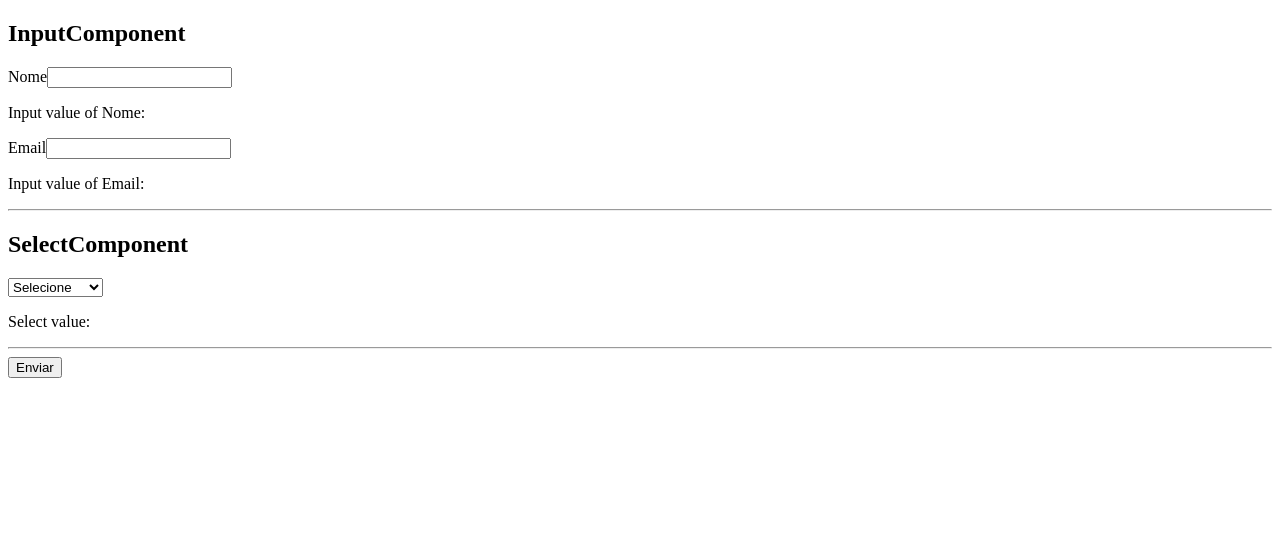
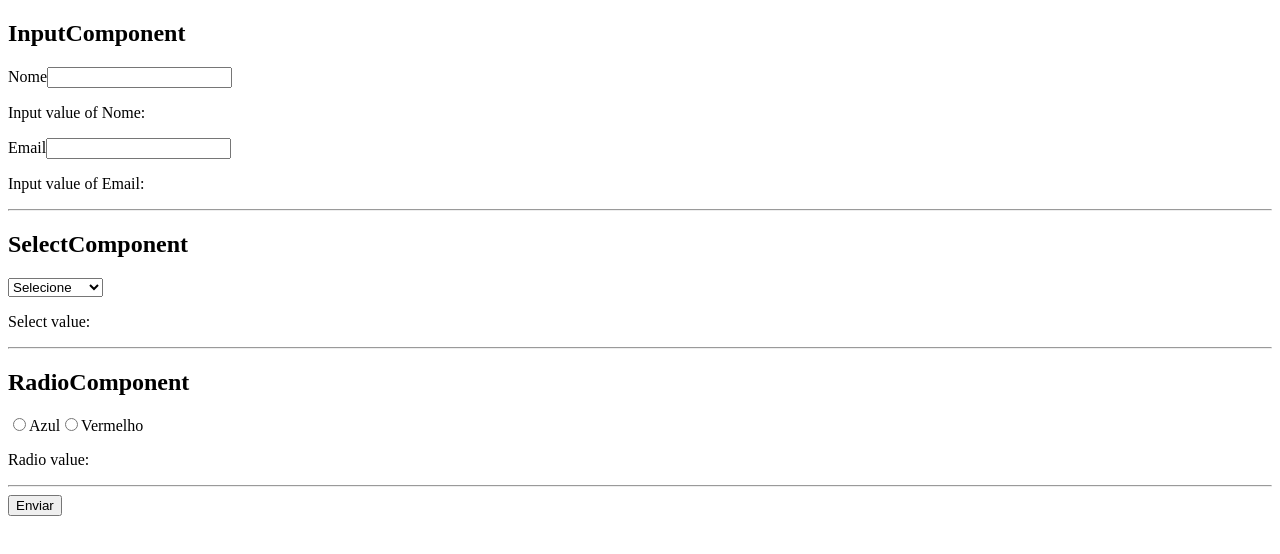
Before and after one commit to Dev-HideyukiTakahashi/origamid-react-course, a React app: page / in a window 1280 px wide. Shown: the top 554 px of the page. Built offline with nearby package versions, Linux system fonts and the light colour scheme; the HTML template or start-up script is replaced by a standard one.

Commit message:
aula: radio component

```diff
--- a/src/components/AppComponents.jsx
+++ b/src/components/AppComponents.jsx
@@ -1,12 +1,14 @@
 import React from "react";
 import { InputComponent } from "./InputComponent";
 import { SelectComponent } from "./SelectComponent";
+import { RadioComponent } from "./RadioComponent";
 
 export const AppComponents = () => {
   const [nome, setNome] = React.useState("");
   const [email, setEmail] = React.useState("");
 
   const [produto, setProduto] = React.useState("");
+  const [cor, setCor] = React.useState("");
 
   return (
     <form>
@@ -27,6 +29,13 @@ export const AppComponents = () => {
         setValue={setProduto}
       />
       <hr />
+      <h2>RadioComponent</h2>
+      <RadioComponent
+        options={["Azul", "Vermelho"]}
+        value={cor}
+        setValue={setCor}
+      />
+      <hr />
       <button>Enviar</button>
     </form>
   );
--- /dev/null
+++ b/src/components/RadioComponent.jsx
@@ -0,0 +1,20 @@
+import React from "react";
+
+export const RadioComponent = ({ options, value, setValue }) => {
+  return (
+    <>
+      {options.map((option) => (
+        <label key={option}>
+          <input
+            type="radio"
+            value={option}
+            checked={value === option}
+            onChange={({ target }) => setValue(target.value)}
+          />
+          {option}
+        </label>
+      ))}
+      <p>Radio value: {value} </p>
+    </>
+  );
+};
```
